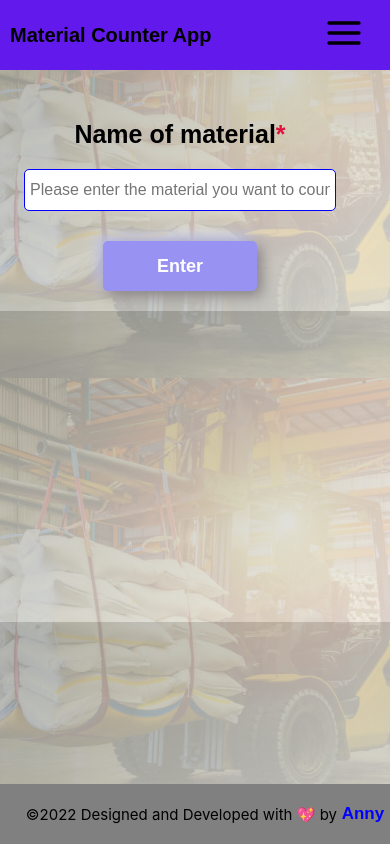
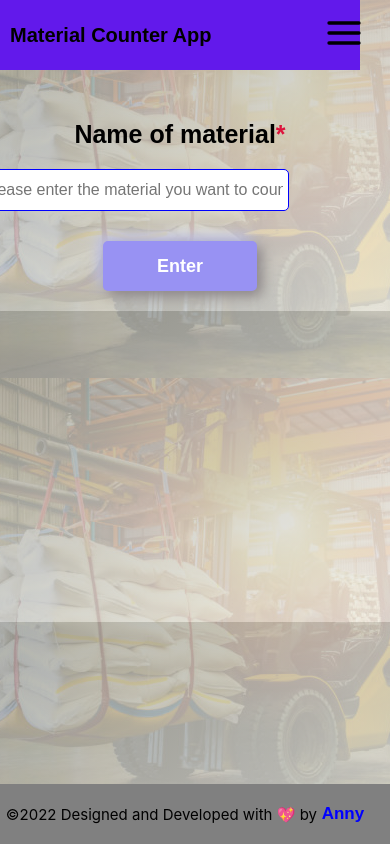
Before and after one commit to Anny85-code/material-counter, a React (Create React App) app: page / in a window 390 px wide. Built offline with nearby package versions, Linux system fonts and the light colour scheme.

Commit message:
:art: Homepage
Update homepage css

```diff
--- a/src/footer/Footer.css
+++ b/src/footer/Footer.css
@@ -14,5 +14,6 @@
   .footer {
     font-size: 15px;
     width: 100%;
+    margin-left: -20px;
   }
 }
--- a/src/homePage/HomePage.css
+++ b/src/homePage/HomePage.css
@@ -27,6 +27,7 @@
 
 .span-div > input {
   width: 300px;
+  margin-left: -15%;
   align-items: center;
   justify-content: center;
   height: 30px;
--- a/src/index.css
+++ b/src/index.css
@@ -17,6 +17,10 @@ body {
   background-position: center;
 }
 
+html {
+  display: flex;
+}
+
 code {
   font-family: source-code-pro, Menlo, Monaco, Consolas, 'Courier New',
     monospace;
```
Also changed, not shown: .babelrc (deleted), .eslintrc.json (deleted).
